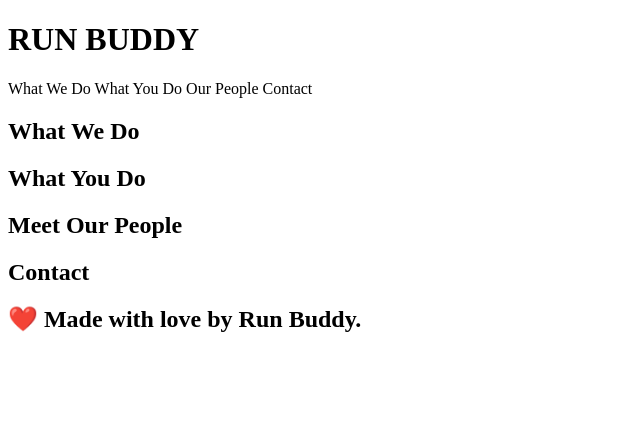
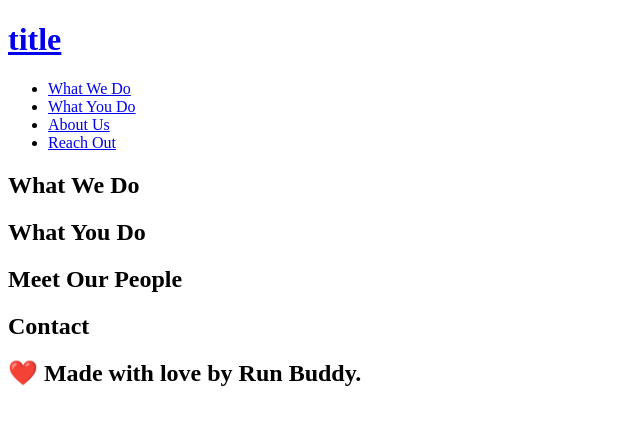
Before and after one commit to gpxcodes/sample-page, a plain HTML site: page index.html in a window 1280 px wide. Shown: the whole page, without its empty margins (0-640 px from the left). Drawn offline with Linux system fonts and the light colour scheme.

Commit message:
nav outline

```diff
--- a/index.html
+++ b/index.html
@@ -7,10 +7,27 @@
 </head>
 <body>
     <!-- navigation -->
-    <header>
-        <h1>RUN BUDDY</h1>
-    What We Do What You Do Our People Contact
-    </header>
+   <header>
+  <h1>
+    <a href="/">title </a>
+  </h1>
+  <nav>
+    <ul>
+      <li>
+        <a href="#what-we-do">What We Do</a>
+      </li>
+      <li>
+        <a href="#what-you-do">What You Do</a>
+      </li>
+      <li>
+        <a href="#about-us">About Us</a>
+      </li>
+      <li>
+        <a href="#reach-out">Reach Out</a>
+      </li>
+    </ul>
+  </nav>
+</header>
 <!-- hero/jumbotron -->
 <section>
 </section>
```
